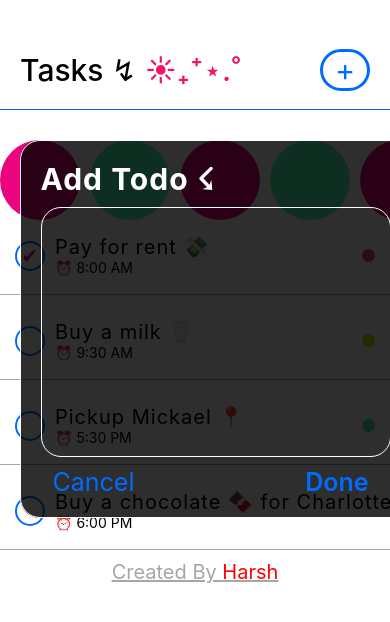
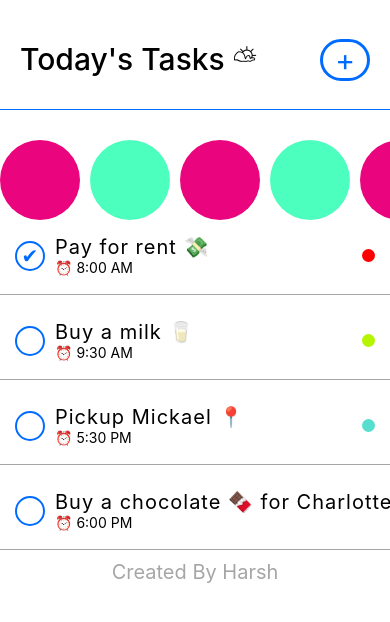
Before and after one commit to harsshg/TODo, a React Native app: screen / in a window 390 px wide. Shown: the top 622 px of the page. Built offline with nearby package versions, Linux system fonts and the light colour scheme.

Commit message:
added one but need changes in delete

```diff
--- a/App.tsx
+++ b/App.tsx
@@ -1,3 +1,129 @@
+// import {
+//   View,
+//   Text,
+//   SafeAreaView,
+//   StyleSheet,
+//   Alert,
+//   Pressable,
+//   TextInput,
+// } from 'react-native';
+// import React, { useState } from 'react';
+// import styles from './styles';
+
+// import Addtodo from './Components/Addtodo';
+// import { ScrollView } from 'react-native';
+// import Storyview from './Components/storyview';
+
+
+
+// // const initialTasks = [
+// //   // {
+// //   //   id: 1,
+// //   //   title: 'Pay for rent 💸',
+// //   //   time: '8:00 AM',
+// //   //   color: '#F6416C',
+// //   //   checked: true,
+// //   // },
+// //   // {
+// //   //   id: 2,
+// //   //   title: 'Buy a milk 🥛',
+// //   //   time: '9:30 AM',
+// //   //   color: '#B6F500',
+// //   //   checked: false,
+// //   // },
+// //   // {
+// //   //   id: 3,
+// //   //   title: 'Pickup Mickael 📍',
+// //   //   time: '5:30 PM',
+// //   //   color: '#56DFCF',
+// //   //   checked: false,
+// //   // },
+// //   // {
+// //   //   id: 4,
+// //   //   title: 'Buy a chocolate 🍫 for Charlotte',
+// //   //   time: '6:00 PM',
+// //   //   color: '#C68EFD',
+// //   //   checked: false,
+// //   // },
+// // ];
+
+
+
+// const App = () => {
+//   const [initialTasks,setinitialTasks]=useState([]);
+//   let addtask = <></>;
+//    const [addTrue, setAddTrue] = useState(false);
+//    const toggleAddTask = () => {
+//     setAddTrue(prev => !prev);  // toggle boolean state
+// };
+// if(addTrue == true){
+//    addtask = <Addtodo toggleAddTask={toggleAddTask} setinitialTasks ={setinitialTasks} initialTasks={initialTasks}  />;
+// }else{
+//   addtask = <></>;
+// }
+//   const [tasks, setTasks] = useState(initialTasks);
+
+//   const toggleTask = e => {
+//     setTasks(prev =>
+//       prev.map(task =>
+//         task.id === e ? { ...task, checked: !task.checked } : task,
+//       ),
+//     );
+//   };
+
+//   return (
+//     <SafeAreaView style={styles.container}>
+//       <View style={styles.viewbox}>
+//         <Text style={styles.TextStyle}>
+//           Tasks ↯ <Text style={{ color: '#F21368' }}>☀︎₊⁺⋆.˚</Text>
+//         </Text>
+//         <Text
+//           onPress={
+//            toggleAddTask
+//           }
+//           style={styles.ADD}
+//         >
+//           +
+//         </Text>
+//       </View>
+//      <ScrollView showsVerticalScrollIndicator={false}>
+
+//       {/* Storyscroll */}
+//       <Storyview/>
+//       {/* Render tasks with toggleable tick */}
+//       {tasks.map(task => (
+//         <View
+//           key={task.id}
+//           style={[styles.taskContainer, { marginTop: task.id !== 1 ? 10 : 0 }]}
+//         >
+//           <View style={{ flexDirection: 'row', alignItems: 'center', gap: 10 }}>
+//             <Pressable style={styles.tick} onPress={() => toggleTask(task.id)}>
+//               {task.checked && <Text style={styles.tickText}>✔</Text>}
+//             </Pressable>
+//             <View>
+//               <Text style={styles.texttodo}>{task.title}</Text>
+//               <Text>⏰ {task.time}</Text>
+//             </View>
+//           </View>
+//           <View style={[styles.dot, { backgroundColor: task.color }]}></View>
+//         </View>
+//       ))}
+
+//       {/* ADD TODO */}
+//       {addtask}
+
+//       </ScrollView>
+
+//     </SafeAreaView>
+
+//   );
+// };
+
+// export default App;
+
+
+//+++++++++++++++++++++++++++++++++
+
 import {
   View,
   Text,
@@ -5,80 +131,218 @@ import {
   StyleSheet,
   Alert,
   Pressable,
+  Modal,
+  TextInput,
+  KeyboardAvoidingView,
+  Platform,
 } from 'react-native';
 import React, { useState } from 'react';
-import styles from './styles';
-import Addtodo from './Components/Addtodo';
 import { ScrollView } from 'react-native';
 import Storyview from './Components/storyview';
 
 const initialTasks = [
-  {
-    id: 1,
-    title: 'Pay for rent 💸',
-    time: '8:00 AM',
-    color: '#F6416C',
-    checked: true,
-  },
-  {
-    id: 2,
-    title: 'Buy a milk 🥛',
-    time: '9:30 AM',
-    color: '#B6F500',
-    checked: false,
-  },
-  {
-    id: 3,
-    title: 'Pickup Mickael 📍',
-    time: '5:30 PM',
-    color: '#56DFCF',
-    checked: false,
-  },
-  {
-    id: 4,
-    title: 'Buy a chocolate 🍫 for Charlotte',
-    time: '6:00 PM',
-    color: '#C68EFD',
-    checked: false,
-  },
+  { id: 1, title: "Pay for rent 💸", time: "8:00 AM", color: "red", checked: true },
+  { id: 2, title: "Buy a milk 🥛", time: "9:30 AM", color: "#B6F500", checked: false },
+  { id: 3, title: "Pickup Mickael 📍", time: "5:30 PM", color: "#56DFCF", checked: false },
+  { id: 4, title: "Buy a chocolate 🍫 for Charlotte", time: "6:00 PM", color: "#C68EFD", checked: false },
+
 ];
 
 const App = () => {
   const [tasks, setTasks] = useState(initialTasks);
+  const [modalVisible, setModalVisible] = useState(false);
+  const [newTaskTitle, setNewTaskTitle] = useState('');
+  const [newTaskTime, setNewTaskTime] = useState('');
+  const [newColor, setNewColor] = useState('');
 
-  const toggleTask = e => {
-    setTasks(prev =>
-      prev.map(task =>
-        task.id === e ? { ...task, checked: !task.checked } : task,
-      ),
+  const toggleTask = (id) => {
+    setTasks((prev) =>
+      prev.map((task) =>
+        task.id === id ? { ...task, checked: !task.checked } : task
+      )
     );
   };
 
+  const addTask = () => {
+    if (newTaskTitle.trim() === '' || newTaskTime.trim() === '' || newColor.trim()==='') {
+      Alert.alert('Please enter both task title and time and color');
+      return;
+    }
+
+    // Create new task with unique id and default color & unchecked status
+    const newTask = {
+      id: tasks.length ? tasks[tasks.length - 1].id + 1 : 1,
+      title: newTaskTitle,
+      time: newTaskTime,
+      color: newColor, // default dot color, change as needed
+      checked: false,
+    };
+
+    setTasks((prev) => [...prev, newTask]);
+    setNewTaskTitle('');
+    setNewTaskTime('');
+    setNewColor('');
+    setModalVisible(false);
+  };
+
+  const styles = StyleSheet.create({
+    container: {
+      backgroundColor: "",
+      height: '100%',
+      width: '100%',
+      marginTop: 10,
+      padding: 10,
+      fontFamily: 'SFProDisplay-Regular',
+    },
+    viewbox: {
+      borderBottomColor: '#006CFF',
+      borderBottomWidth: 0.2,
+      marginBottom: 30,
+      flexDirection: 'row',
+      justifyContent: 'space-between',
+      alignItems: 'center',
+      padding: 20,
+      height: 100,
+    },
+    TextStyle: {
+      fontWeight: '500',
+      letterSpacing: 0,
+      fontSize: 30,
+      color: 'black',
+    },
+    ADD: {
+      fontSize: 30,
+      fontWeight: '400',
+      borderWidth: 3,
+      color: '#006CFF',
+      paddingHorizontal: 12,
+      paddingVertical: 0,
+      borderColor: '#006CFF',
+      borderRadius: 50,
+    },
+    taskContainer: {
+      padding: 15,
+      paddingBottom: 18,
+      flexDirection: 'row',
+      borderBottomWidth: 1,
+      borderBottomColor: '#a6a6a6',
+      alignItems: 'center',
+      justifyContent: 'space-between',
+    },
+    tick: {
+      height: 30,
+      width: 30,
+      borderRadius: 50,
+      borderWidth: 2,
+      borderColor: '#006CFF',
+      justifyContent: 'center',
+      alignItems: 'center',
+    },
+    tickText: {
+      fontSize: 20,
+      color: '#006CFF',
+      textAlign: 'center',
+    },
+    texttodo: {
+      fontSize: 20,
+      letterSpacing: 1,
+      color: 'black',
+      fontWeight: '400',
+    },
+    dot: {
+      height: 13,
+      width: 13,
+      borderRadius: 50,
+      backgroundColor: 'red',
+      marginLeft: 10,
+    },
+
+    modalContainer: {
+      flex: 1,
+      justifyContent: 'center',
+      backgroundColor: 'rgba(0,0,0,0.5)',
+      padding: 20,
+    },
+    modalContent: {
+      backgroundColor: 'white',
+      borderRadius: 20,
+      padding: 20,
+      alignItems: 'center',
+    },
+    Addtasktext: {
+      fontSize: 26,
+      fontWeight: '700',
+      letterSpacing: 1,
+      color: 'black',
+      marginBottom: 15,
+    },
+    Addtaskmsgbx: {
+      height: 100,
+      width: '100%',
+      borderColor: '#a6a6a6',
+      borderWidth: 0.9,
+      borderRadius: 10,
+      paddingHorizontal: 10,
+      fontSize: 18,
+      marginBottom: 15,
+    },
+    AddtaskTimeInput: {
+      height: 40,
+      width: '100%',
+      borderColor: '#a6a6a6',
+      borderWidth: 0.9,
+      borderRadius: 10,
+      paddingHorizontal: 10,
+      fontSize: 18,
+      marginBottom: 25,
+    },
+    Addtaskcd: {
+      flexDirection: 'row',
+      justifyContent: 'space-between',
+      width: '100%',
+    },
+    AddtaskDone: {
+      fontSize: 20,
+      color: '#006CFF',
+      fontWeight: '600',
+      marginHorizontal: 10,
+    },
+    AddtaskCreate: {
+      fontSize: 20,
+      fontWeight: '400',
+      color: '#006CFF',
+      marginHorizontal: 10,
+    },
+    lastone: {
+      marginTop: 10,
+      textAlign: 'center',
+      fontSize: 20,
+      color: '#a6a6a6',
+    },
+  });
+
   return (
+
+
+
     <SafeAreaView style={styles.container}>
       <View style={styles.viewbox}>
-        <Text style={styles.TextStyle}>
-          Tasks ↯ <Text style={{ color: '#F21368' }}>☀︎₊⁺⋆.˚</Text>
-        </Text>
+        <Text style={styles.TextStyle}>Today's Tasks ⛅︎</Text>
         <Text
-          onPress={() => {
-            Alert.alert('Here you can add a new task');
-          }}
+          onPress={() => setModalVisible(true)}
           style={styles.ADD}
         >
           +
         </Text>
       </View>
-     <ScrollView showsVerticalScrollIndicator={false}>
+       <ScrollView
+       showsVerticalScrollIndicator={false}>
 
-      {/* Storyscroll */}
-      <Storyview/>
-      {/* Render tasks with toggleable tick */}
-      {tasks.map(task => (
-        <View
-          key={task.id}
-          style={[styles.taskContainer, { marginTop: task.id !== 1 ? 10 : 0 }]}
-        >
+       <Storyview/>
+
+      {/* Render tasks with toggle */}
+      {tasks.map((task) => (
+        <View key={task.id} style={[styles.taskContainer, { marginTop: task.id !== 1 ? 10 : 0 }]}>
           <View style={{ flexDirection: 'row', alignItems: 'center', gap: 10 }}>
             <Pressable style={styles.tick} onPress={() => toggleTask(task.id)}>
               {task.checked && <Text style={styles.tickText}>✔</Text>}
@@ -92,11 +356,52 @@ const App = () => {
         </View>
       ))}
 
-      {/* ADD TODO */}
-      <Addtodo/>
-      <Text style={[styles.lastone, { textDecorationLine: 'underline' }]}>
-        Created By <Text style={{ color: 'red' }}>Harsh</Text>
-      </Text>
+      {/* Modal for Add Todo */}
+      <Modal
+        animationType="fade"
+        transparent={true}
+        visible={modalVisible}
+        onRequestClose={() => setModalVisible(false)} // Android back handler
+      >
+        <KeyboardAvoidingView
+          behavior={Platform.OS === 'ios' ? 'padding' : undefined}
+          style={styles.modalContainer}
+        >
+          <View style={styles.modalContent}>
+            <Text style={styles.Addtasktext}>Add Todo ☇</Text>
+
+            <TextInput
+              placeholder="Task Title"
+              style={styles.Addtaskmsgbx}
+              value={newTaskTitle}
+              onChangeText={setNewTaskTitle}
+            />
+            <TextInput
+              placeholder="Task Time (e.g. 8:00 AM)"
+              style={styles.AddtaskTimeInput}
+              value={newTaskTime}
+              onChangeText={setNewTaskTime}
+            />
+            <TextInput
+              placeholder="Enter color here('green')"
+              style={styles.AddtaskTimeInput}
+              value={newColor}
+              onChangeText={setNewColor}
+            />
+
+            <View style={styles.Addtaskcd}>
+              <Pressable onPress={() => setModalVisible(false)}>
+                <Text style={styles.AddtaskCreate}>Cancel</Text>
+              </Pressable>
+              <Pressable onPress={addTask}>
+                <Text style={styles.AddtaskDone}>Done</Text>
+              </Pressable>
+            </View>
+          </View>
+        </KeyboardAvoidingView>
+      </Modal>
+
+      <Text style={styles.lastone}>Created By Harsh</Text>
       </ScrollView>
     </SafeAreaView>
   );
--- a/Components/Addtodo.tsx
+++ b/Components/Addtodo.tsx
@@ -1,23 +1,69 @@
-import { View, Text } from 'react-native'
-import React from 'react'
-import { SafeAreaView } from 'react-native'
-import styles from '../styles'
+import { View, Text, TextInput } from 'react-native';
+import React, { useState } from 'react';
+import { SafeAreaView } from 'react-native';
+import styles from '../styles';
+
+const Addtodo = ({ toggleAddTask, setinitialTasks,initialTasks  }) => {
+  let[id,setid]=useState(0);
+  let [task, settask] = useState('');
+   let [color, setcolor] = useState('');
+   let [alarm, setalarm] = useState('');
+   let toggletasks =(initialTasks)=>{
+      setinitialTasks([...initialTasks,{id: id,title: task,time: alarm,color: color,checked: false,}])
+      setid(id+1);
+   }
 
 
-const Addtodo = () => {
   return (
-    <SafeAreaView style={{position:"absolute", marginLeft:"5%",backgroundColor:'rgba(0, 0, 0, 0.82)' , borderRadius:20}}>
-    <View style={styles.AddTask}>
+    <SafeAreaView
+      style={{
+        position: 'absolute',
+        marginLeft: '5%',
+        backgroundColor: 'rgba(44, 23, 0, 0.77)',
+        borderRadius: 20,
+      }}
+    >
+      <View style={styles.AddTask}>
         <Text style={styles.Addtasktext}>Add Todo ☇</Text>
-        <View style={styles.Addtaskmsgbx}></View>
+        {/* <View style={styles.Addtaskmsgbx}></View> */}
+        <View style={styles.Addtaskmsgbx}>
+          {/* For color */}
+          <TextInput
+            onChangeText={setcolor}
+            value={color}
+            style={styles.inputs}
+            placeholder="Enter color Here"
+          />
+
+          {/* For Alarm */}
+          <TextInput
+            onChangeText={setalarm}
+            value={alarm}
+            style={styles.inputs}
+            placeholder="Enter Alarm time"
+          />
+          {/* For task */}
+          <TextInput
+            onChangeText={settask}
+            value={task}
+            style={styles.inputs}
+            placeholder="Enter your task"
+          />
+        </View>
         <View style={styles.Addtaskcd}>
-        <Text style={styles.AddtaskCreate}>Cancel</Text>
-        <Text style={styles.AddtaskDone}>Done</Text>
+          <Text onPress={toggleAddTask} style={styles.AddtaskCreate}>
+            Cancel
+          </Text>
+          <Text
+           onPress={toggletasks}
+            style={styles.AddtaskDone}
+          >
+            Done
+          </Text>
         </View>
       </View>
+    </SafeAreaView>
+  );
+};
 
-    </SafeAreaView>
-  )
-}
-
-export default Addtodo
+export default Addtodo;
```
Also changed, not shown: styles.js (+15 -0 lines).
